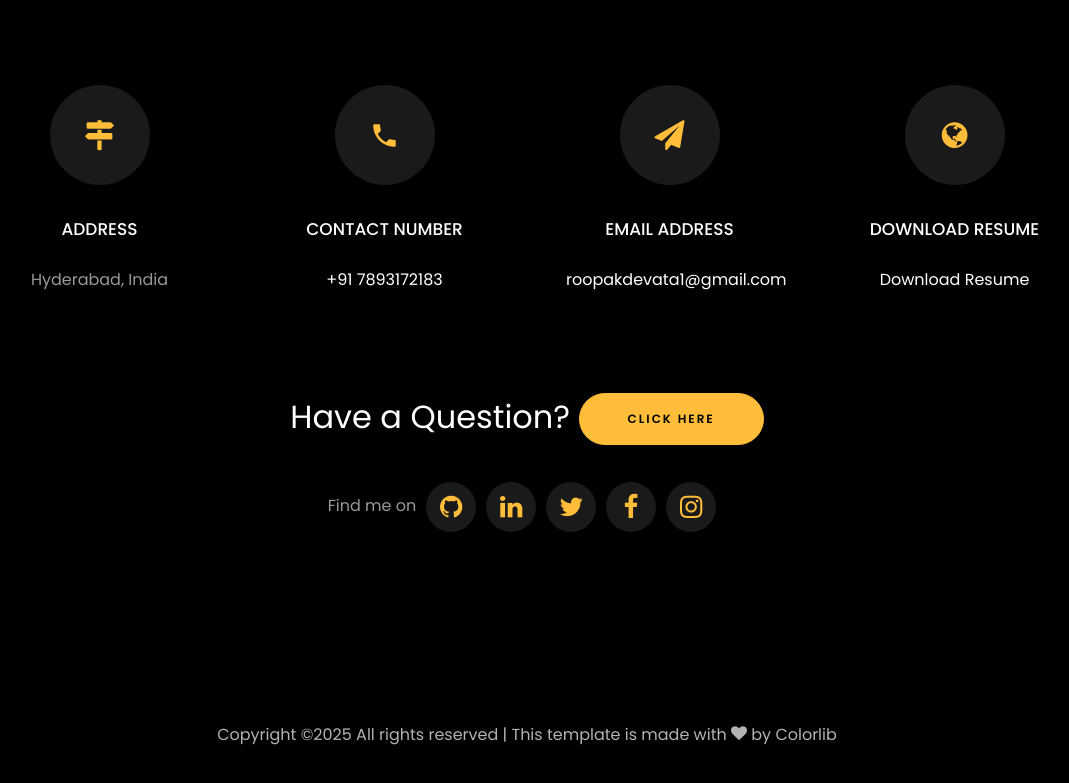
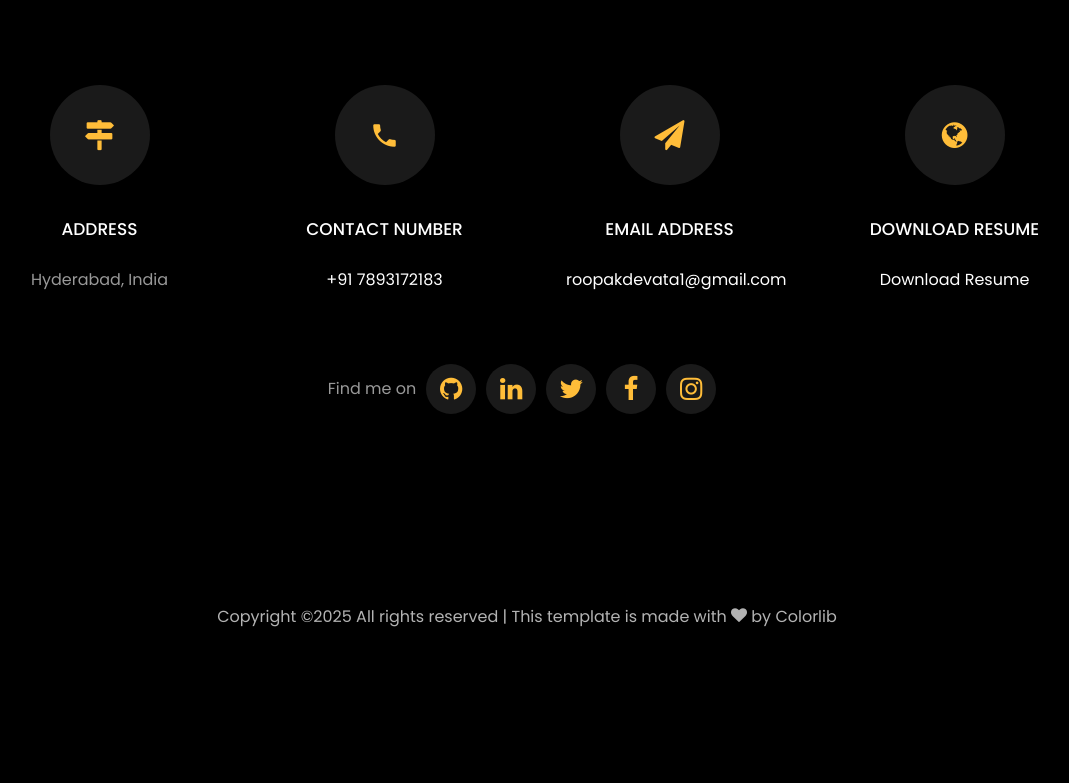
Before and after one commit to DRoopak/roopakdevata.github.io, a plain HTML site: page index.html in a window 1280 px wide. Shown: the part 5289-6072 px from the top of the page, without its empty margins (113-1182 px from the left). After the commit the page ends 6049 px from the top, so only its background shows below. Drawn offline with Linux system fonts and the light colour scheme; animation ran at ten frames a second; files whose address does not match are found by name.

Commit message:
Update index.html

```diff
--- a/index.html
+++ b/index.html
@@ -571,13 +571,6 @@
           </div>
 
 		  <div class="container">
-			<br>
-			<br>
-			<div class="row justify-content-center">
-				<div class="col-md-7 ftco-animate text-center">
-					<h2>Have a<span> Question?  </span> <a href="https://forms.gle/uLaTShUKXraAvHJ77" class="btn btn-primary py-3 px-5">Click Here</a> </h2>
-				</div>
-			</div>
 				<br>
 					<ul class="ftco-footer-social list-unstyled d-flex justify-content-center align-items-center mb-0">
 					  <li class="ftco-animate normal-txt">Find me on  </li>
```
